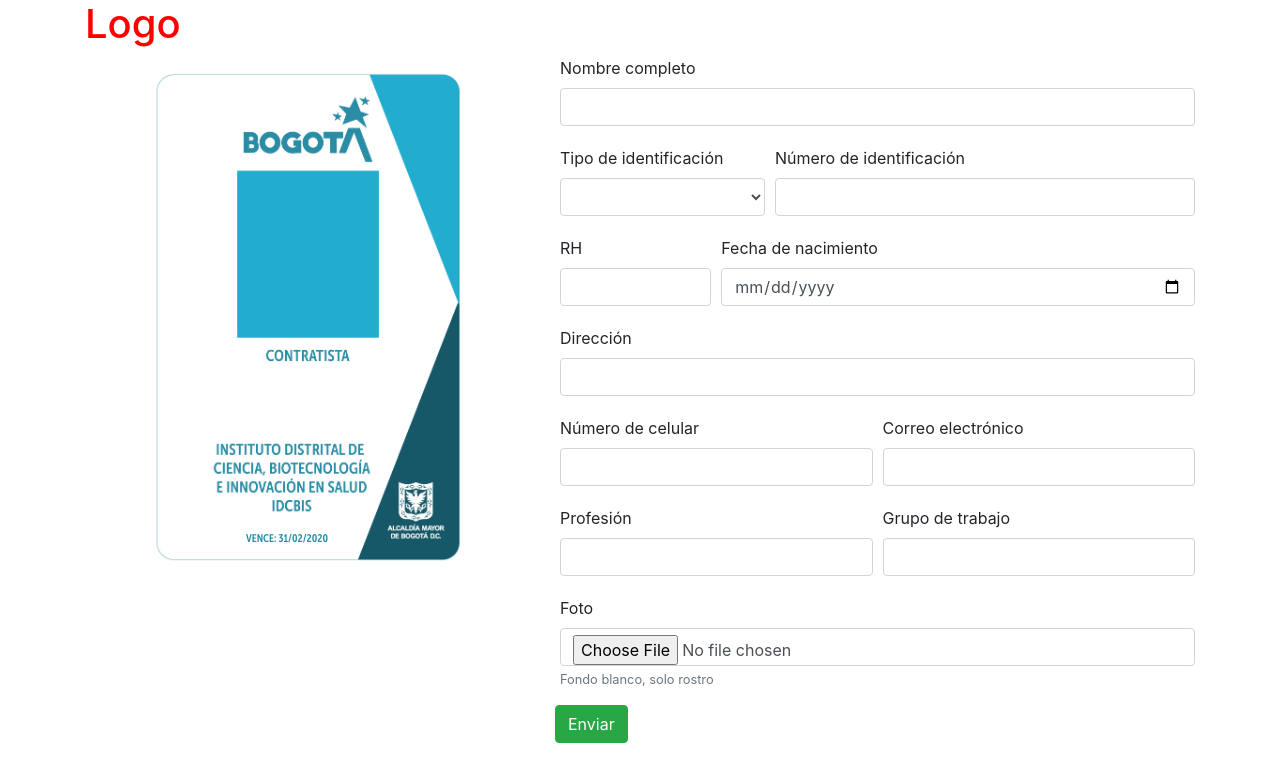
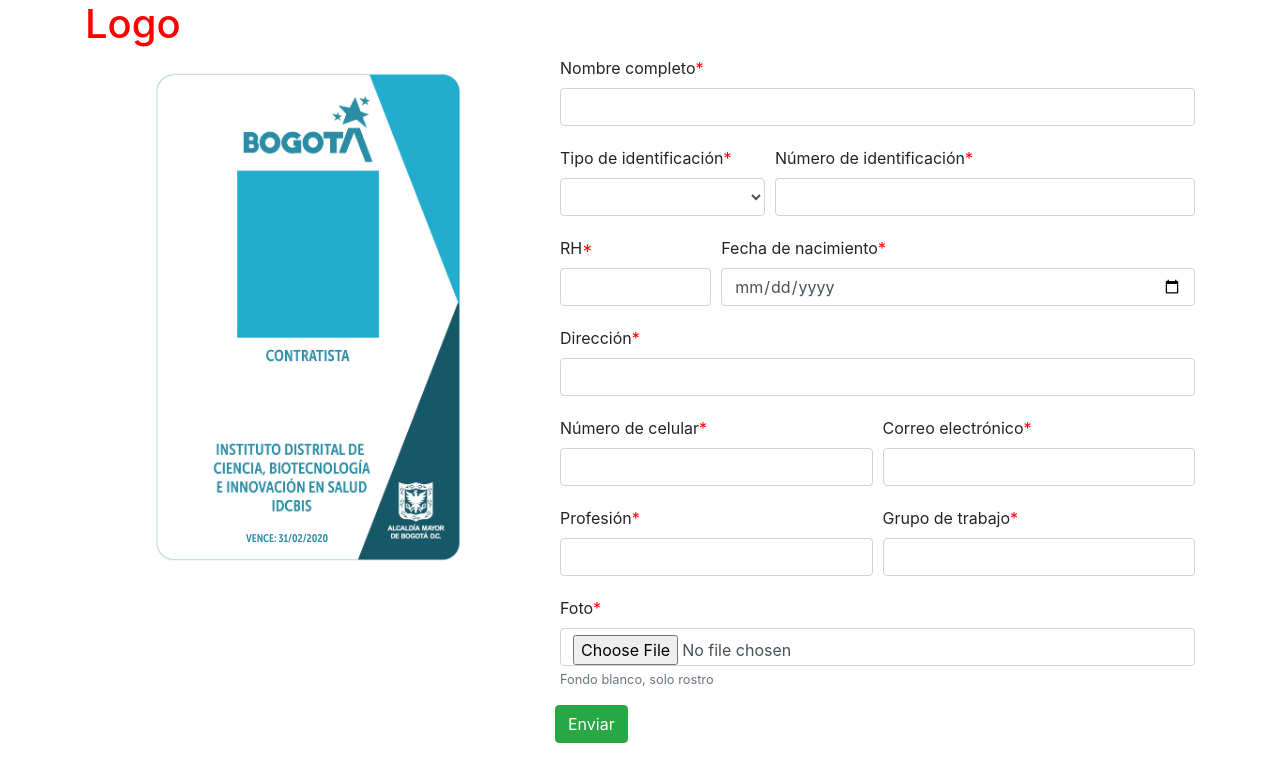
Before and after one commit to helbertoro/badge, a React (Create React App) app: page / in a window 1280 px wide. Shown: the top 782 px of the page. Built offline with nearby package versions, Linux system fonts and the light colour scheme.

Commit message:
Validate require data

```diff
--- a/src/components/Form.jsx
+++ b/src/components/Form.jsx
@@ -3,7 +3,6 @@
 import FormInputs from '../utils/FormInputs.js'
 
 class Form extends Component {
-
   constructor(props) {
     super(props)
     this.state = {}
@@ -20,10 +19,6 @@
     ))
 
     this.setState(formItem)
-
-    setTimeout(() => {
-      console.log(this.state)
-    }, 1000);
   }
 
   handleInputChange(event) {
@@ -38,7 +33,18 @@
 
   handleSubmit(event) {
     event.preventDefault()
-    console.log(event.target.value)
+
+    for (const prop in this.state) {
+      if(!this.state[prop]) {
+        return alert('Todos los campos son obligatorios')
+      }
+    }
+
+    return this.handleFetchSubmit()
+  }
+
+  handleFetchSubmit() {
+    alert('llego hasta acá, Nice')
   }
 
   render() {
@@ -71,7 +77,7 @@
 
                 item.type === 'select' ? (
                   <div key={id} className={`form-group col-${item.size}`}>
-                    <label htmlFor={item.name}>{item.label}</label>
+                    <label htmlFor={item.name}>{item.label}<span className="red">*</span></label>
                     <select className="form-control" name={item.name} id={item.name} onChange={this.handleInputChange}>
                       {item.options.map((opt, optId) => (
                         <option key={optId} name={opt.code}>{opt.code}</option>
@@ -81,7 +87,7 @@
                   </div>
                 ) : (
                   <div key={id} className={`form-group col-${item.size}`}>
-                    <label htmlFor={item.name}>{item.label}</label>
+                    <label htmlFor={item.name}>{item.label}<span className="red">*</span></label>
                     <input type={item.type} className="form-control" id={item.name} name={item.name} onChange={this.handleInputChange} />
                     <small className="form-text text-muted">{item.helper}</small>
                   </div>
--- a/src/styles/components/Form.sass
+++ b/src/styles/components/Form.sass
@@ -44,3 +44,6 @@
     left: 50%
     transform: translateX(-75%)
     font-size: 11px
+
+.red
+  color: red
--- a/src/utils/FormInputs.js
+++ b/src/utils/FormInputs.js
@@ -36,7 +36,7 @@
     {
       label: 'Número de identificación',
       name: 'identification',
-      type: 'text',
+      type: 'number',
       options: {},
       size: '8',
       helper: ''
```
